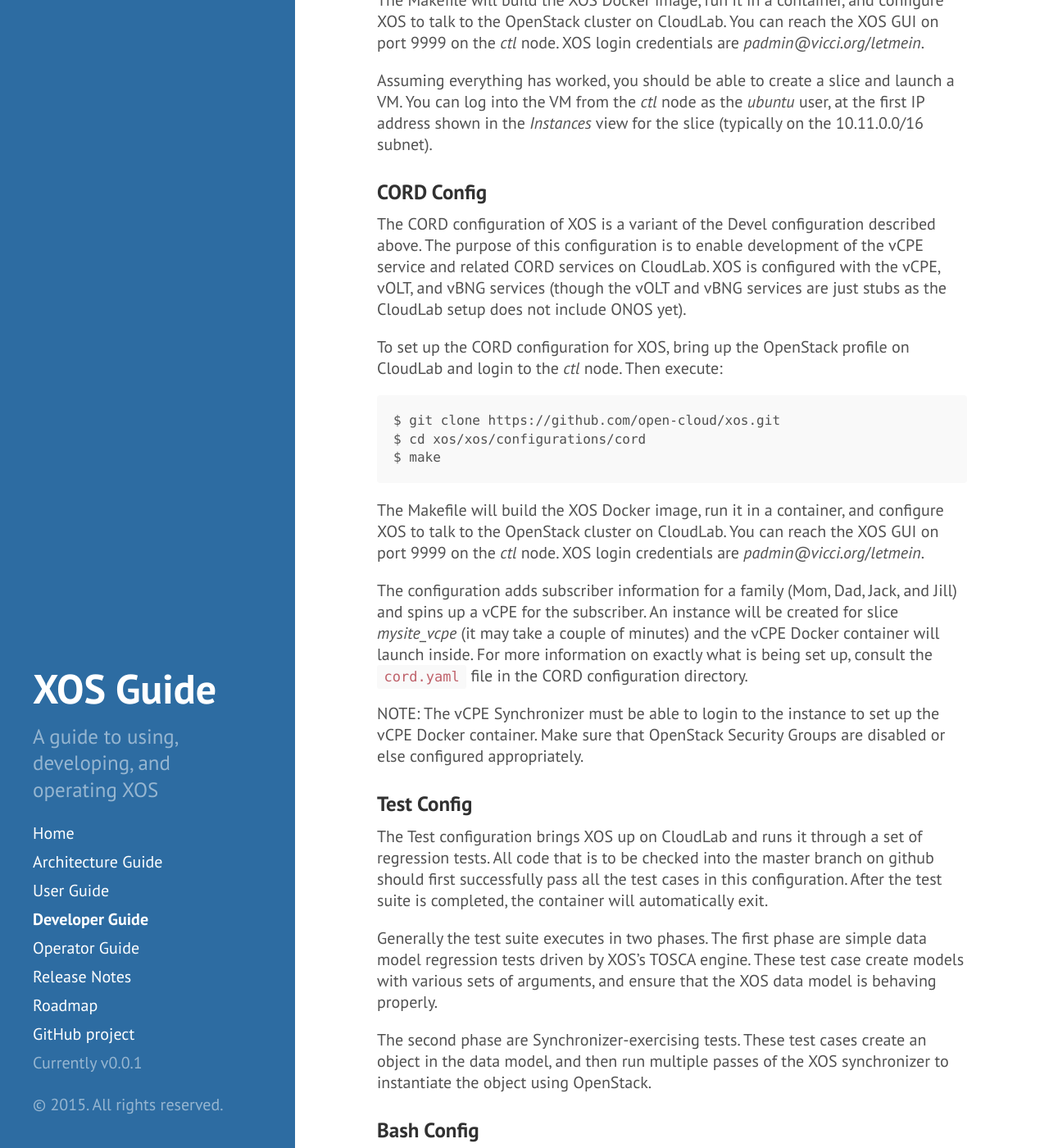
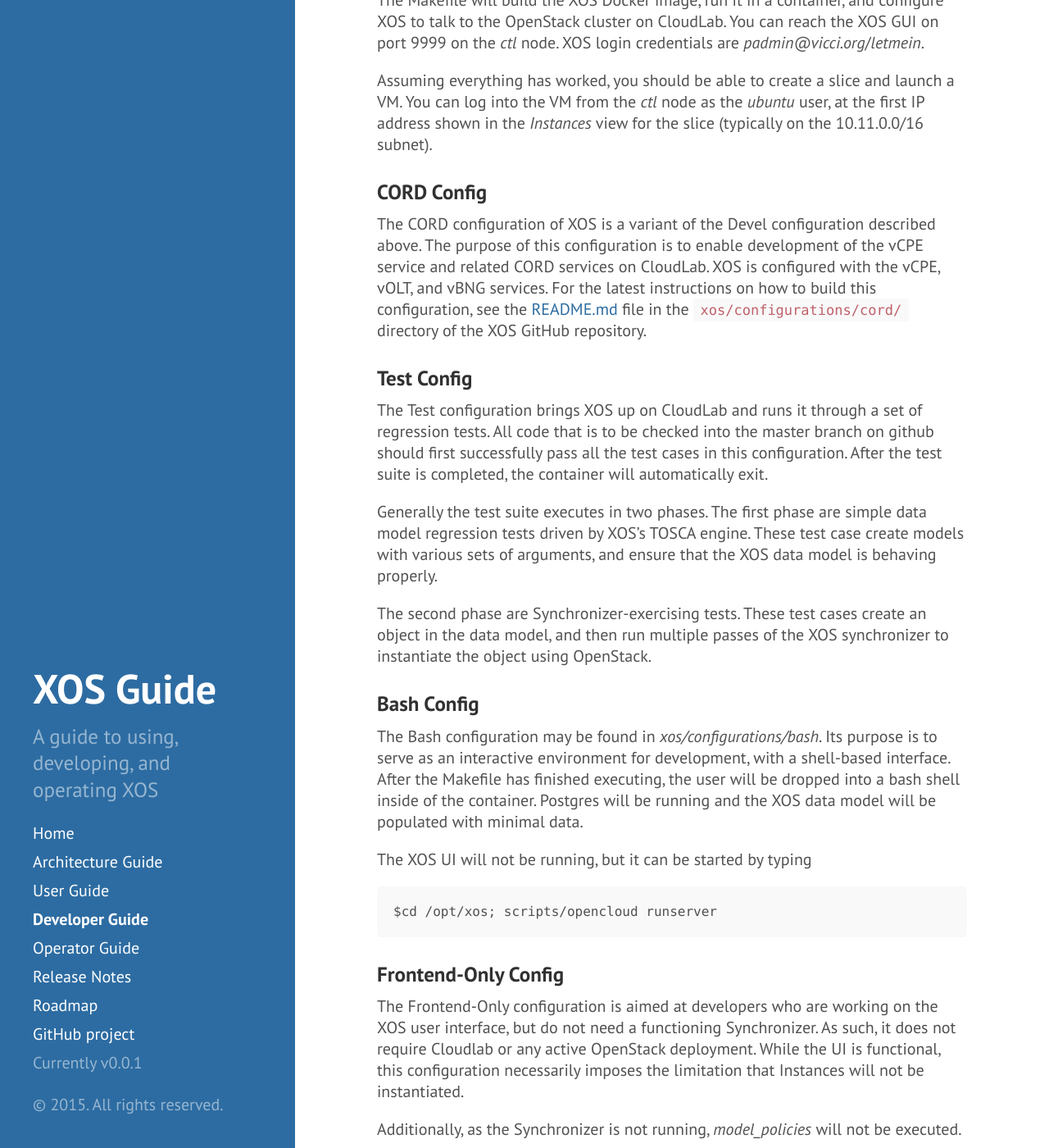
Before and after one commit to open-cloud/open-cloud.github.io.old, a Jekyll site: the page built from 2_developer.md, in a window 1280 px wide and 1400 px high, scrolled down 1997 px. Shown: the whole window at 82% size. Built offline with Jekyll 4.4.1, drawn with Linux system fonts in a browser that asks for light colours; Markdown is read by kramdown in place of the engine named in the settings.

Commit message:
Point to CORD README.md file to avoid having stale instructions here

````diff
--- a/2_developer.md
+++ b/2_developer.md
@@ -100,33 +100,9 @@
 The CORD configuration of XOS is a variant of the Devel configuration described above.
 The purpose of this configuration is to enable development of the vCPE service
 and related CORD services on CloudLab.  XOS is configured with the vCPE, vOLT,
-and vBNG services (though the vOLT and vBNG services are just stubs as the
-CloudLab setup does not include ONOS yet).
-
-To set up the CORD configuration for XOS, bring up the OpenStack profile on
-CloudLab and login to the *ctl* node.  Then execute:
-
-```
-$ git clone https://github.com/open-cloud/xos.git
-$ cd xos/xos/configurations/cord
-$ make
-```
-
-The Makefile will build the XOS Docker image, run it in a container,
-and configure XOS to talk to the OpenStack cluster on CloudLab.  You can
-reach the XOS GUI on port 9999 on the *ctl* node.  XOS login credentials are
-*padmin@vicci.org*/*letmein*.
-
-The configuration adds subscriber information for a family (Mom,
-Dad, Jack, and Jill) and spins up a vCPE for the subscriber.  An
-instance will be created for slice *mysite_vcpe*  (it may take a couple
-of minutes) and the vCPE Docker container will launch inside. For more
-information on exactly what is being set up, consult the `cord.yaml` file
-in the CORD configuration directory.
-
-NOTE: The vCPE Synchronizer must be able to login to the instance to
-set up the vCPE Docker container.  Make sure that OpenStack Security Groups are
-disabled or else configured appropriately.
+and vBNG services.  For the latest instructions on how to build this configuration,
+see the [README.md](https://github.com/open-cloud/xos/blob/master/xos/configurations/cord/README.md)
+file in the `xos/configurations/cord/` directory of the XOS GitHub repository.
 
 ###Test Config
 
````
